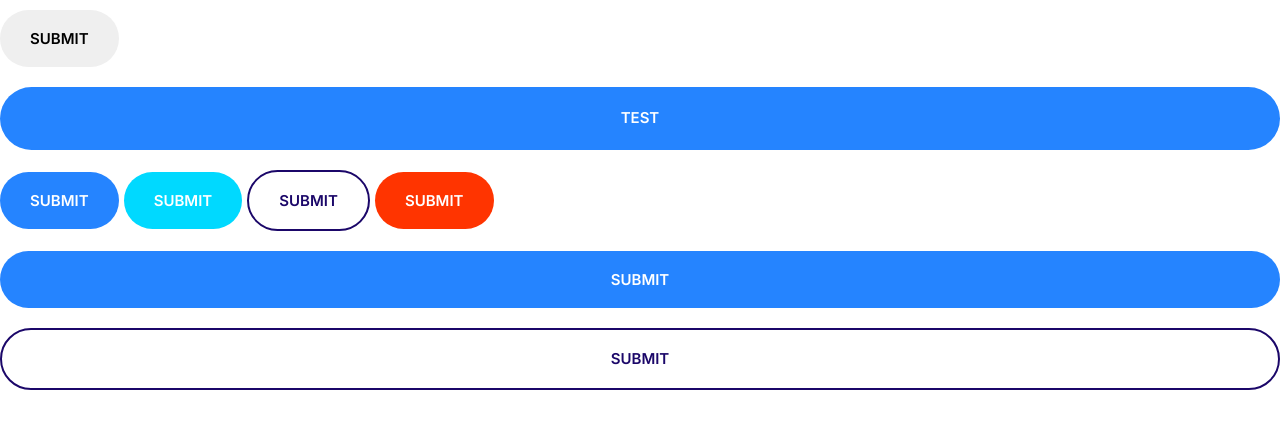
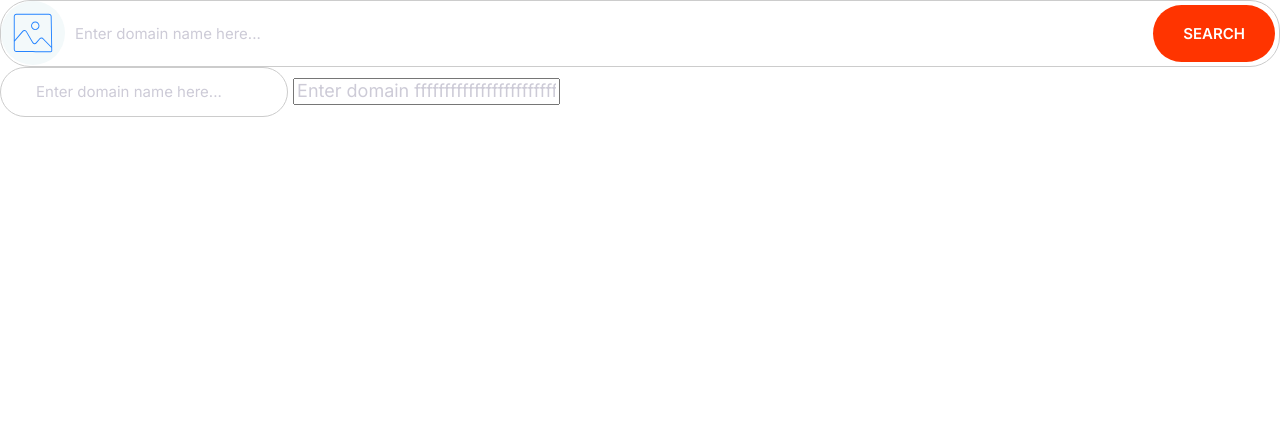
Before and after one commit to 2Up1Down/moshify, a plain HTML site: page index.html in a window 1280 px wide. Drawn offline with Linux system fonts and the light colour scheme.

Commit message:
Input-group component added

```diff
--- a/css/styles.css
+++ b/css/styles.css
@@ -4,11 +4,15 @@
   --color-acent: #ff3400;
   --color-headings: #1b0769;
   --color-body: #918ca4;
+  --color-border: #ccc;
+  --color-placeholder: #cdcbd7;
 
   /* Bad practice, better use SASS for that with lighten(primary, 10%) */
   --color-acent-hover: #ec3000;
   --color-primary-hover: #3a8ffd;
   --color-secondary-hover: #00c8eb;
+
+  --border-radius: 3rem;
 }
 
 *,
@@ -247,3 +251,40 @@ a {
     font-size: 1.5rem;
   }
 }
+
+/* Inputs */
+
+.input {
+  border-radius: var(--border-radius);
+  border: 1px solid var(--color-border);
+  color: var(--color-headings);
+  font-size: 2rem;
+  outline: 0;
+  padding: 1.5rem 3.5rem;
+}
+
+::placeholder {
+  color: var(--color-placeholder);
+}
+
+.input-group {
+  border: 1px solid var(--color-border);
+  border-radius: var(--border-radius);
+  display: flex;
+}
+
+.input-group .input {
+  border: 0;
+  flex-grow: 1;
+  padding: 1.5rem 1rem;
+}
+
+.input-group .btn {
+  margin: 4px;
+}
+
+@media screen and (min-width: 1024px) {
+  .input {
+    font-size: 1.5rem;
+  }
+}
--- a/index.html
+++ b/index.html
@@ -13,13 +13,24 @@
     <title>Document</title>
   </head>
   <body>
-    <button class="btn">Submit</button>
-    <a href="#" class="btn btn--primary btn--block">Test</a>
-    <button class="btn btn--primary">Submit</button>
-    <button class="btn btn--secondary">Submit</button>
-    <button class="btn btn--outline">Submit</button>
-    <button class="btn btn--acent">Submit</button>
-    <button class="btn btn--primary btn--block">Submit</button>
-    <button class="btn btn--outline btn--block">Submit</button>
+    <div class="input-group">
+      <span class="icon-container"
+        ><svg class="icon icon--primary">
+          <use xlink:href="images/sprite.svg#chevron"></use>
+        </svg>
+      </span>
+
+      <input
+        type="text"
+        class="input"
+        placeholder="Enter domain name here..."
+      />
+      <button class="btn btn--acent">Search</button>
+    </div>
+    <input type="text" class="input" placeholder="Enter domain name here..." />
+    <input
+      type="text"
+      placeholder="Enter domain ffffffffffffffffffffffffffffffffffffffffffffffffff"
+    />
   </body>
 </html>
```
Also changed, not shown: components/input-group.html (added, +15 -0 lines).
